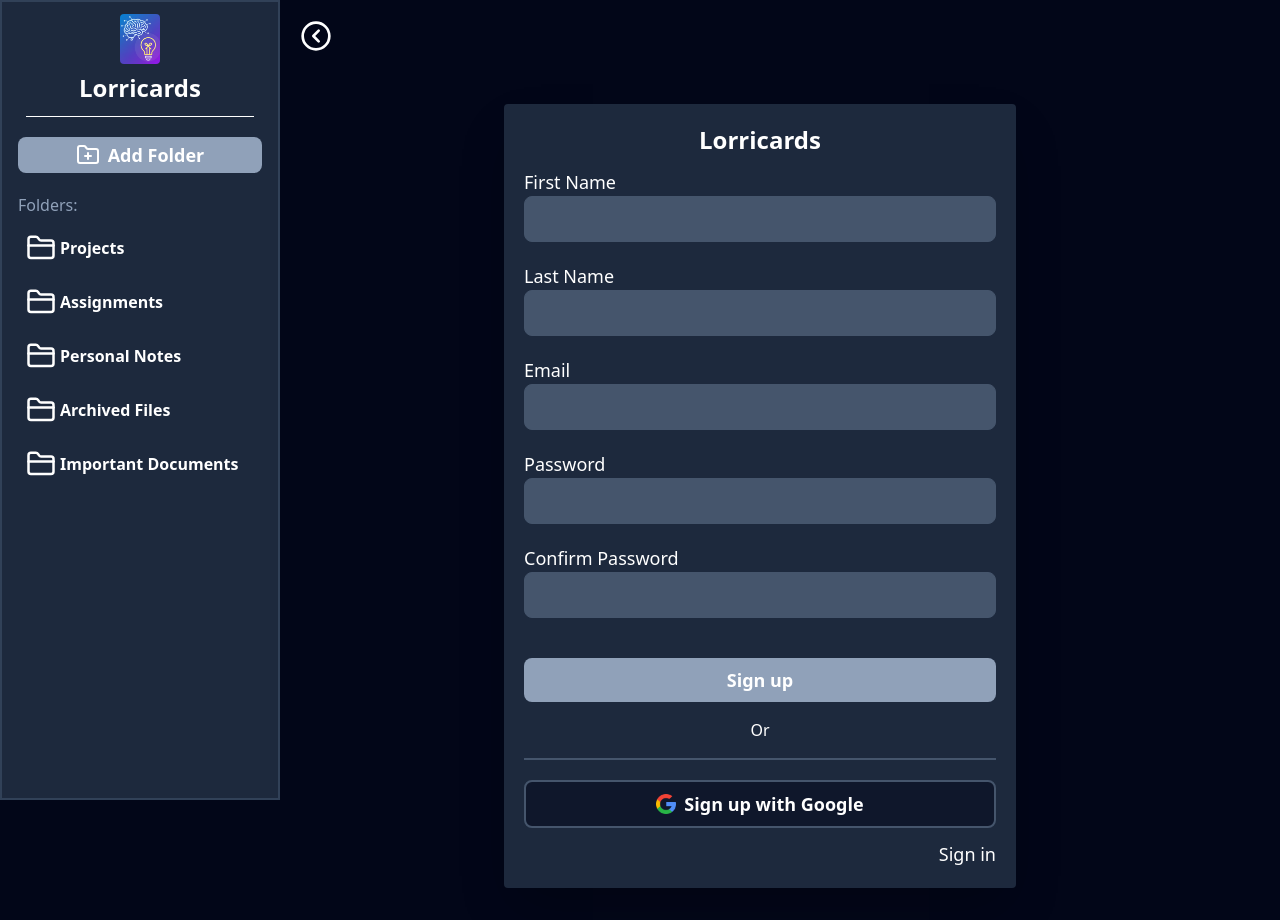
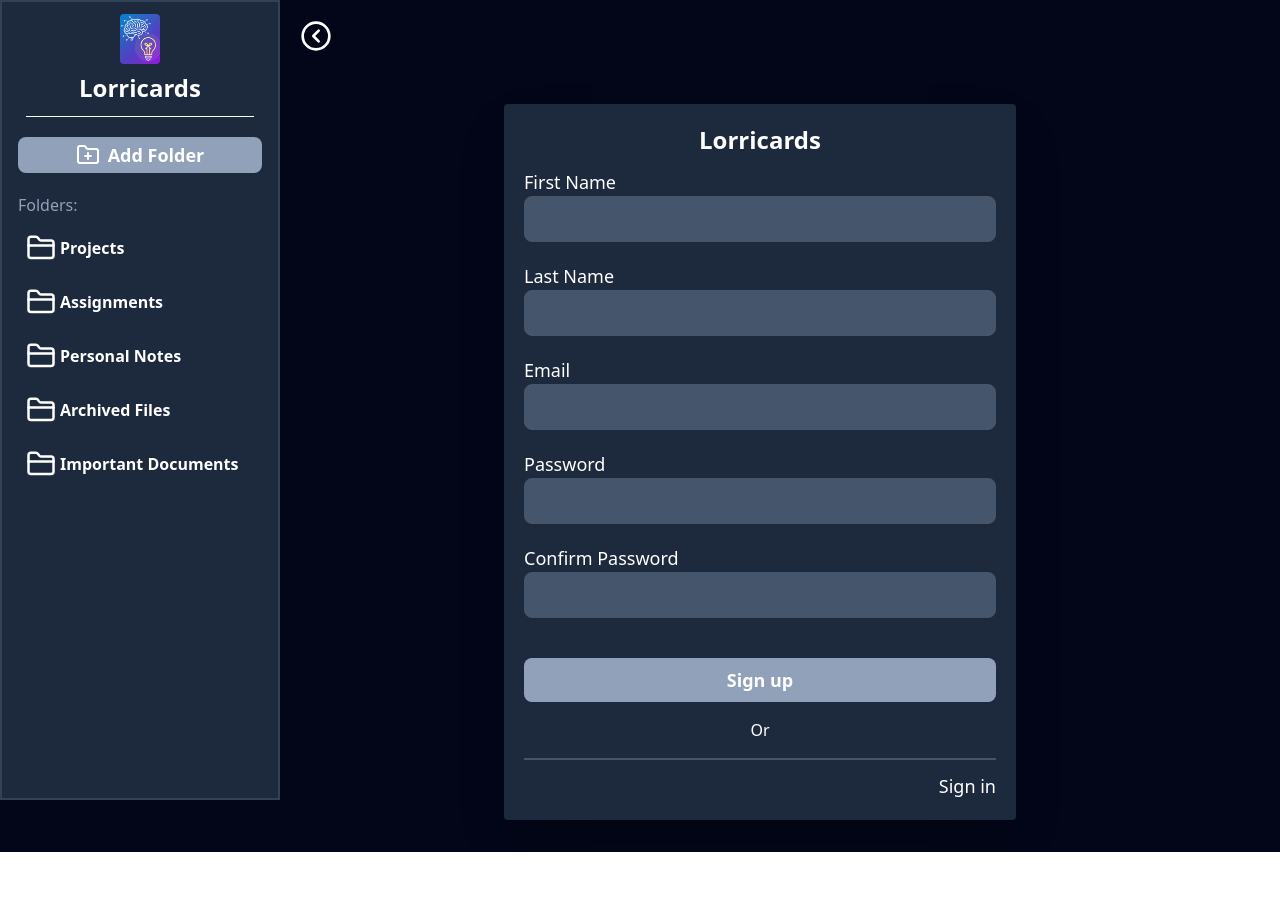
Before and after one commit to jeremydanielestrada/Lorricards, a React (Vite) app: page /register in a window 1280 px wide. After the commit the page ends 852 px from the top, so only its background shows below. Built offline with nearby package versions, Linux system fonts and the light colour scheme.

Commit message:
fix: remove sign in with google component on register page

```diff
--- a/src/pages/Register.tsx
+++ b/src/pages/Register.tsx
@@ -1,5 +1,4 @@
 import { NavLink } from "react-router";
-import SigninWithGoogle from "../components/auth/SigninWithGoogle";
 import RegisterForm from "../components/auth/RegisterForm";
 
 function Register() {
@@ -10,7 +9,6 @@
       </div>
       <RegisterForm />
       <p className="text-center py-4  border-b-2 border-slate-600">Or</p>
-      <SigninWithGoogle />
       <div className="mt-3 text-lg text-right hover:underline">
         <NavLink to="/">Sign in</NavLink>
       </div>
```
